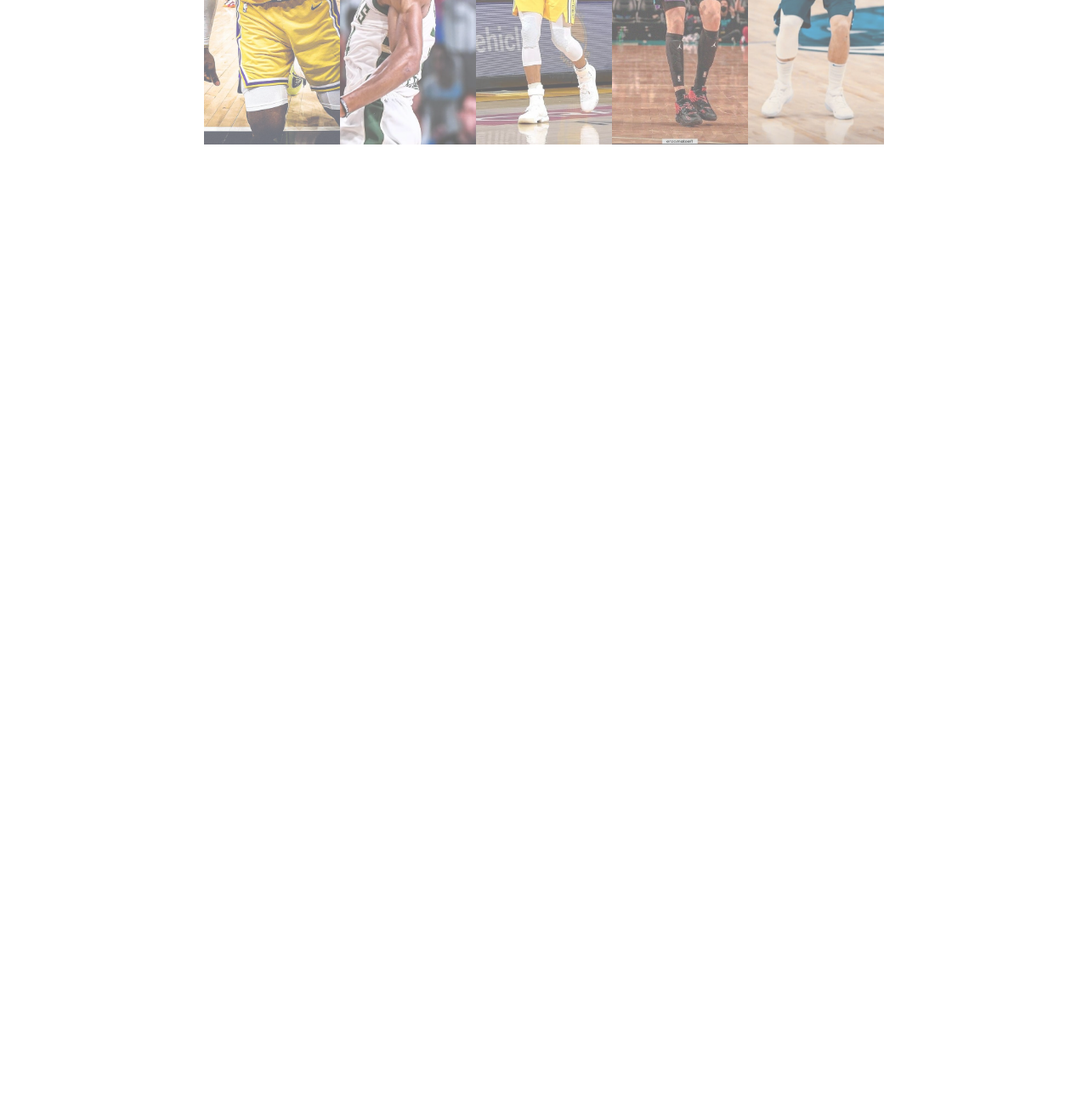
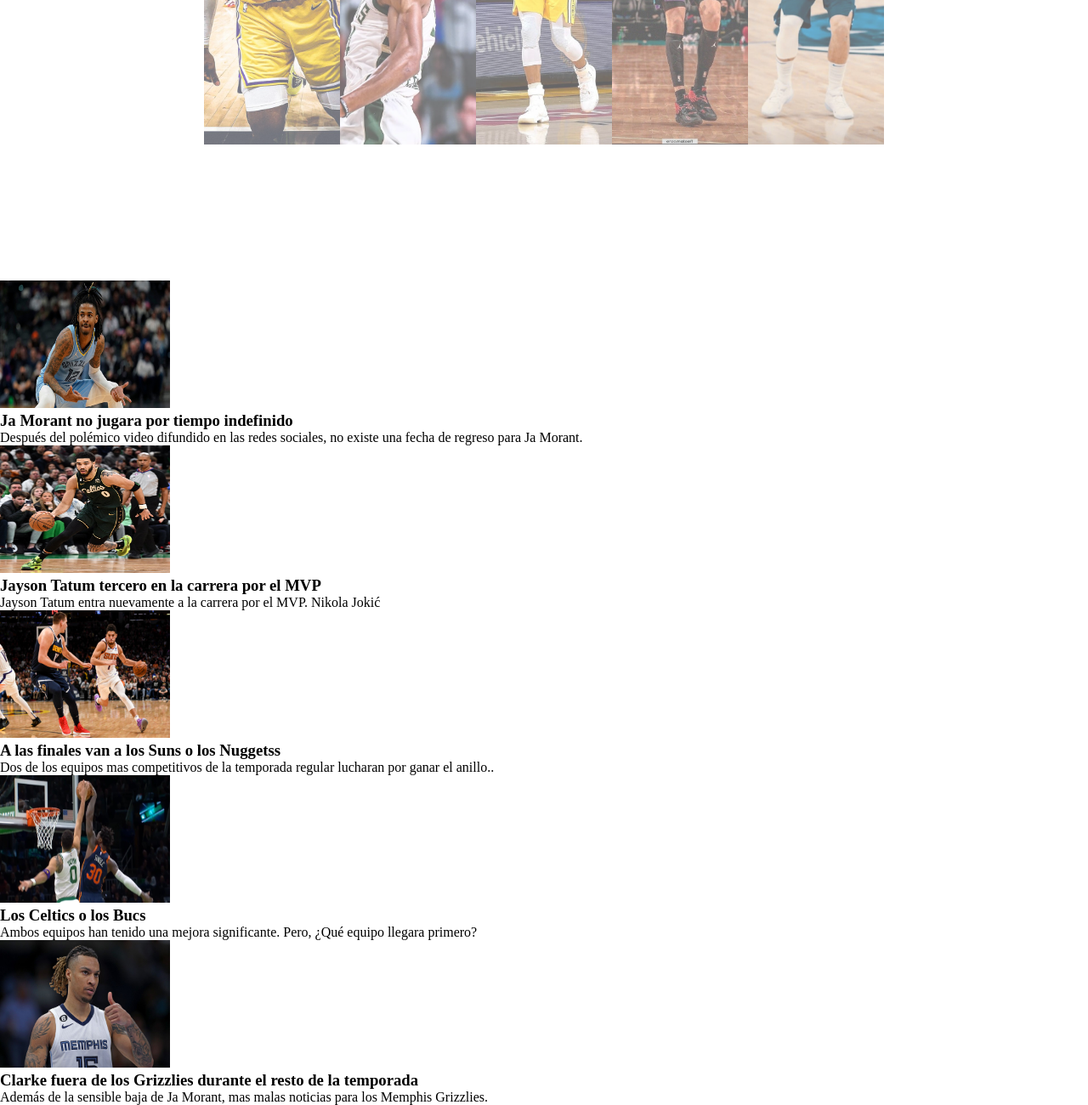
Before and after one commit to Alarox000/Proyecto-NBA-versi-n-2, a plain HTML site: page index.html in a window 1280 px wide. Shown: the part 2289-3589 px from the top of the page at 85% size. Before the commit the page ends 2539 px from the top, so only its background shows below. Drawn offline with Linux system fonts and the light colour scheme.

Commit message:
HTML noticias
Falta el css para esta zona

```diff
--- a/index.html
+++ b/index.html
@@ -57,17 +57,68 @@
           </p>
         </div>
       </section>
+      <!--?Zona de la galería de fotos-->
       <section>
         <div class="index2">
           <h2>La mejor liga</h2>
         </div>
       </section>
       <section class="sec2">
-          <img src="img/LebronV.jpg" alt="" />
-          <img src="img/giannis.jpg" alt="" />
-          <img src="img/curry.jpg" alt="" />
-          <img src="img/lamelo.jpg" alt="" />
-          <img src="img/luka.jpg" alt="" />
+        <img src="img/LebronV.jpg" alt="LeBron James" />
+        <img src="img/giannis.jpg" alt="Giannis Antetokoumpo" />
+        <img src="img/curry.jpg" alt="Stephen Curry" />
+        <img src="img/lamelo.jpg" alt="LaMelo Ball" />
+        <img src="img/luka.jpg" alt="Luka Dončić" />
+      </section>
+      <!--?Zona de "noticias"-->
+      <section>
+        <ul>
+          <li>
+            <div>
+              <img src="/img/MorantN1.jpg" alt="Ja Morant" width="200" height="150" />
+            </div>
+            <div>
+              <h3>Ja Morant no jugara por tiempo indefinido</h3>
+              <p>Después del polémico video difundido en las redes sociales, no existe una fecha de regreso para Ja Morant.</p>
+            </div>
+          </li>
+          <li>
+            <div>
+              <img src="/img/JaysonTatumN2.jpeg" alt="Jayon Tatum" width="200" height="150" />
+            </div>
+            <div>
+              <h3>Jayson Tatum tercero en la carrera por el MVP</h3>
+              <p>Jayson Tatum entra nuevamente a la carrera por el MVP. Nikola Jokić</p>
+            </div>
+          </li>
+          <li>
+            <div>
+              <img src="/img/nuggetsVSsunsN3.jpg" alt=" Phoenix Suns vs Denver Nuggets" width="200" height="150" />
+            </div>
+            <div>
+              <h3>A las finales van a los Suns o los Nuggetss</h3>
+              <p>Dos de los equipos mas competitivos de la temporada regular lucharan por ganar el anillo..</p>
+            </div>
+          </li>
+          <li>
+            <div>
+              <img src="/img/Tatum+RandleN4.jpg" alt="Tatum y Randle" width="200" height="150" />
+            </div>
+            <div>
+              <h3>Los Celtics o los Bucs</h3>
+              <p>Ambos equipos han tenido una mejora significante. Pero, ¿Qué equipo llegara primero?</p>
+            </div>
+          </li>
+          <li>
+            <div>
+              <img src="/img/BrandonClarckN5.jpg" alt="Brandon Clarck" width="200" height="150" />
+            </div>
+            <div>
+              <h3>Clarke fuera de los Grizzlies durante el resto de la temporada</h3>
+              <p>Además de la sensible baja de Ja Morant, mas malas noticias para los Memphis Grizzlies.</p>
+            </div>
+          </li>
+        </ul>
       </section>
     </article>
   </body>
```
Also changed, not shown: img/BrandonClarckN5.jpg (added), img/JaysonTatumN2.jpeg (added), img/MorantN1.jpg (added), img/Tatum+RandleN4.jpg (added), img/nuggetsVSsunsN3.jpg (added).
